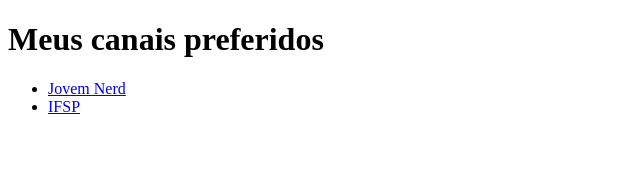
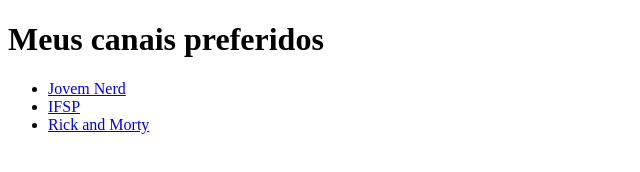
Before and after one commit to danilocbueno/web1hyperlinks, a plain HTML site: page index.html in a window 1280 px wide. Shown: the whole page, without its empty margins (0-640 px from the left). Drawn offline with Linux system fonts and the light colour scheme.

Commit message:
adicionado o canal do Rick and Morty na página incial

```diff
--- a/index.html
+++ b/index.html
@@ -10,6 +10,7 @@
     <ul>
         <li><a href="jovem-nerd.html">Jovem Nerd</a></li>
         <li><a href="ifsp.html">IFSP</a></li>
+        <li><a href="#">Rick and Morty</a></li>
     </ul>
 </body>
 </html>
```
